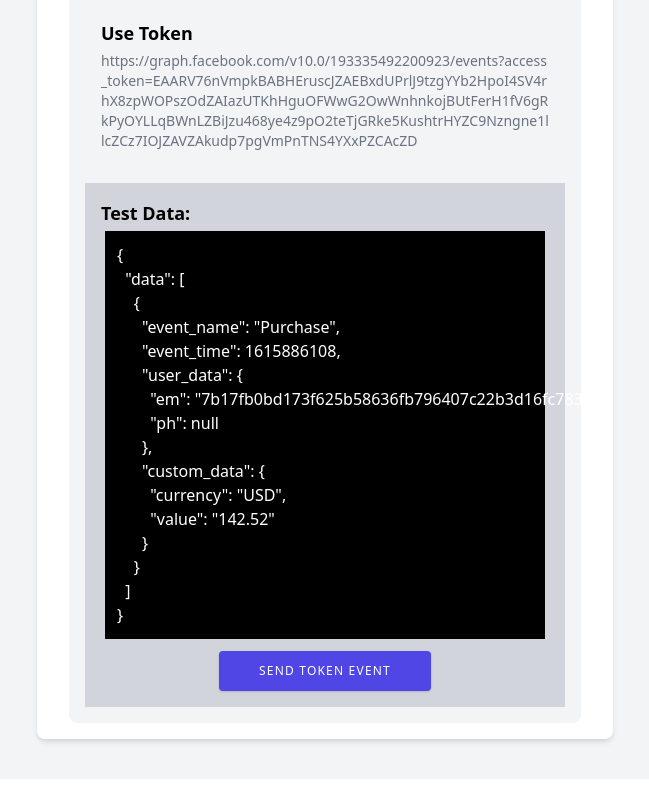
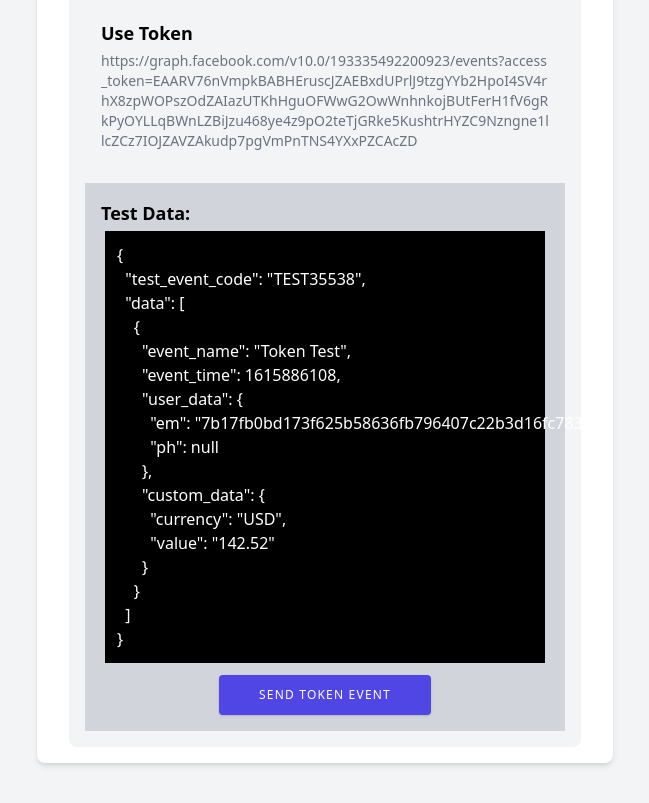
Before and after one commit to hcdMeetJob/PixelTester, a plain HTML site: page index.html in a window 1280 px wide. Shown: the part 785-1588 px from the top of the page, without its empty margins (315-964 px from the left). Before the commit the page ends 1564 px from the top, so only its background shows below. Drawn offline with nearby package versions, Linux system fonts and the light colour scheme.

Commit message:
add test event code

```diff
--- a/index.html
+++ b/index.html
@@ -90,15 +90,19 @@ fbq(
         </div>
     </div>
 
+
     <script>
+
+
         const apiVersion = "10.0";
         const pixelId = "193335492200923";
         const accessToken = 'EAARV76nVmpkBABHEruscJZAEBxdUPrlJ9tzgYYb2HpoI4SV4rhX8zpWOPszOdZAIazUTKhHguOFWwG2OwWnhnkojBUtFerH1fV6gRkPyOYLLqBWnLZBiJzu468ye4z9pO2teTjGRke5KushtrHYZC9Nzngne1llcZCz7IOJZAVZAkudp7pgVmPnTNS4YXxPZCAcZD';
         const apiUrl = `https://graph.facebook.com/v${apiVersion}/${pixelId}/events?access_token=${accessToken}`;
         const testData = {
+            "test_event_code" : "TEST35538",
             "data": [
                 {
-                    "event_name": "Purchase",
+                    "event_name": "Token Test",
                     "event_time": 1615886108,
                     "user_data": {
                         "em": "7b17fb0bd173f625b58636fb796407c22b3d16fc78302d79f0fd30c2fc2fc068",
```
